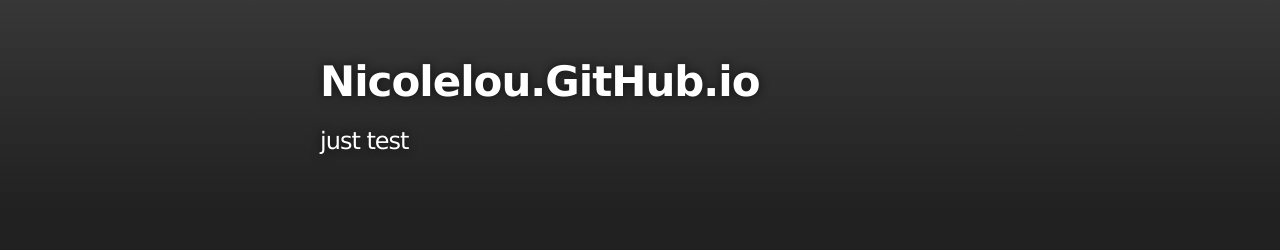
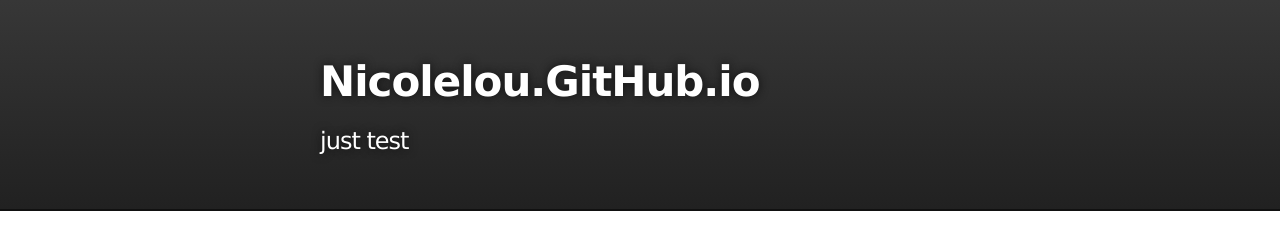
Before and after one commit to Nicolelou/Nicolelou.github.io, a plain HTML site: page index.html in a window 1280 px wide. Drawn offline with Linux system fonts and the light colour scheme.

Commit message:
first test

```diff
--- a/index.html
+++ b/index.html
@@ -16,15 +16,14 @@
     <!-- HEADER -->
     <div id="header_wrap" class="outer">
         <header class="inner">
-
-
           <h1 id="project_title">Nicolelou.GitHub.io</h1>
           <h2 id="project_tagline">just test</h2>
-
         </header>
     </div>
-
-
+    <!-- main content -->
+    <div id="main_content_wrap" class="outer">
+      <!-- main content -->
+    </div>
     <!-- FOOTER  -->
 
 
--- a/stylesheets/stylesheet.css
+++ b/stylesheets/stylesheet.css
@@ -51,7 +51,7 @@ Theme Styles
 body {
   box-sizing: border-box;
   color:#373737;
-  background: #212121;
+  /*background: #212121;*/
   font-size: 16px;
   font-family: 'Myriad Pro', Calibri, Helvetica, Arial, sans-serif;
   line-height: 1.5;
```
